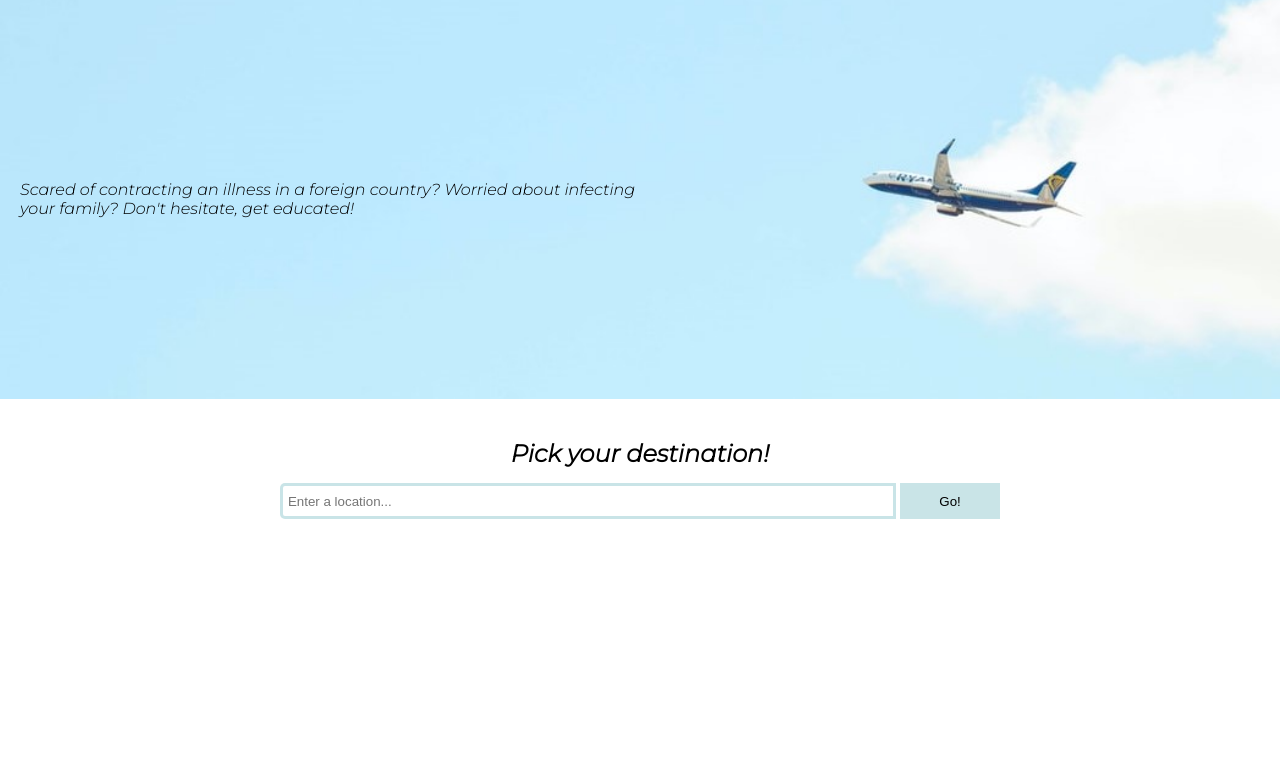
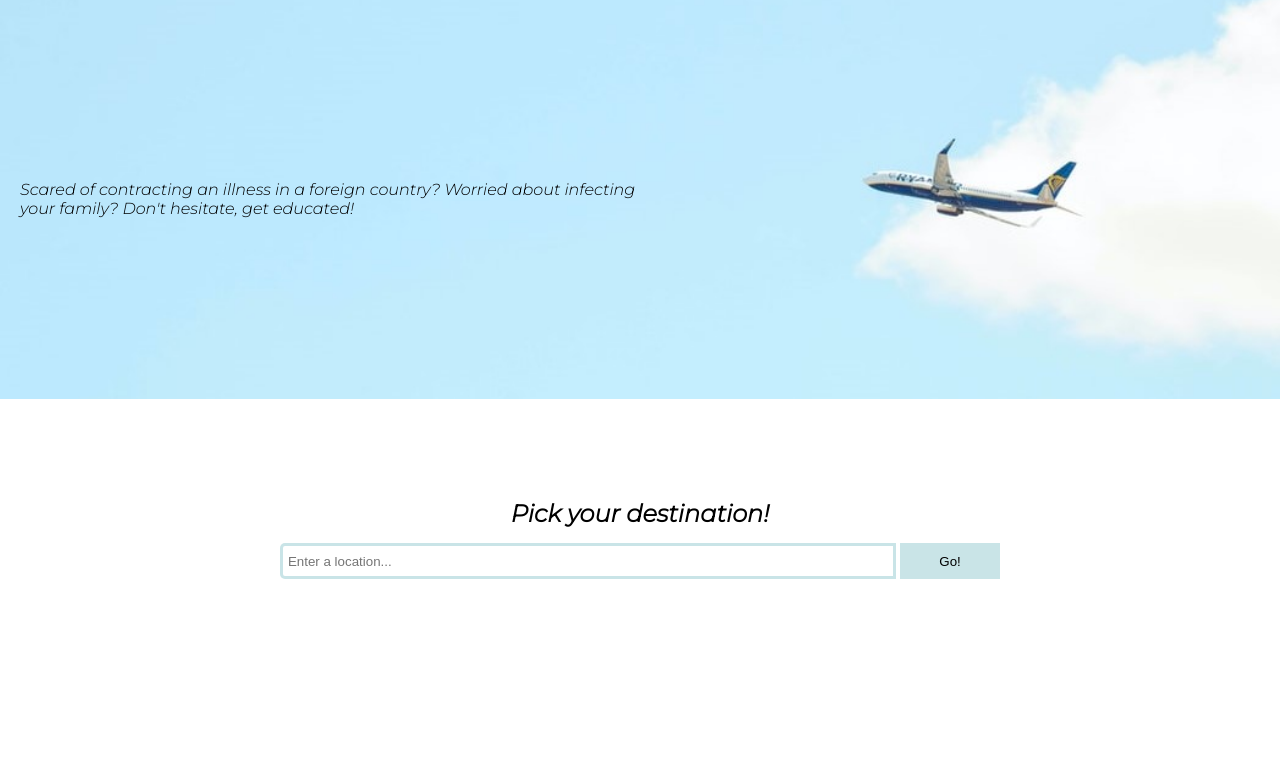
Before and after one commit to addison-ch/Airborne_HtN2020, a Flask app: page / in a window 1280 px wide. Shown: the part 87-855 px from the top of the page. Run offline with Flask 2, Linux system fonts and the light colour scheme.

Commit message:
Update landingpage.css

```diff
--- a/static/style/landingpage.css
+++ b/static/style/landingpage.css
@@ -53,7 +53,7 @@ a{
 }
 
 #search-info {
-    padding-top: 40px;
+    padding-top: 100px;
     display: flex;
     justify-content: center;
 }
```
